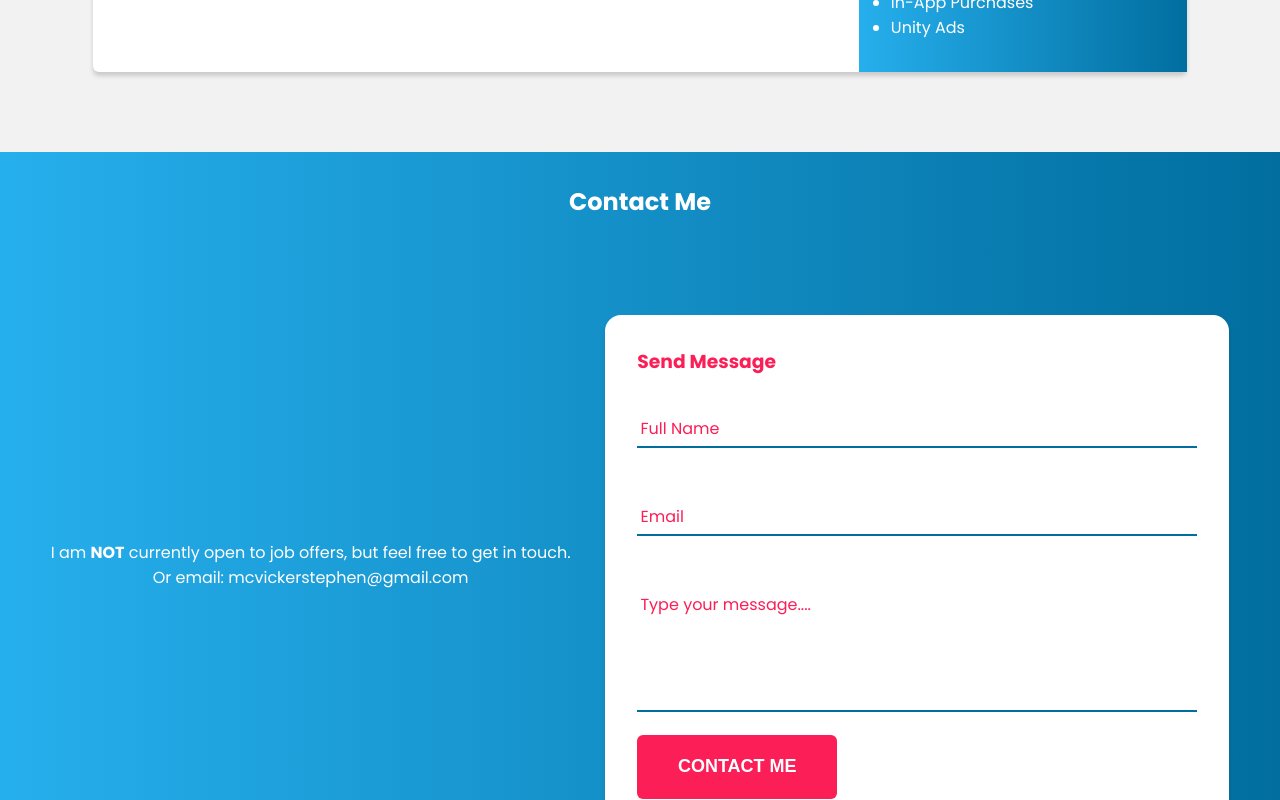
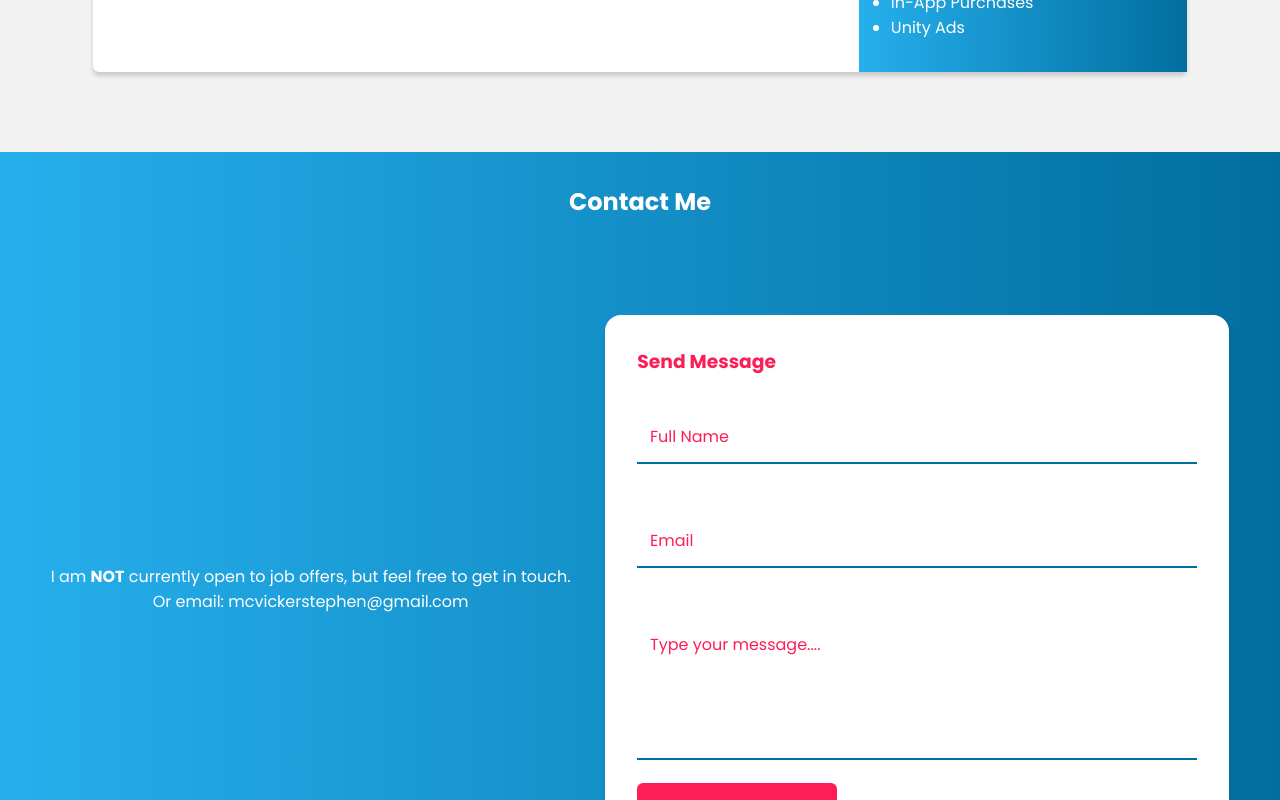
Before and after one commit to NeoDragonCP/portfolio, a React (Create React App) app: page / in a window 1280 px wide. Shown: the part 4577-5377 px from the top of the page. Built offline with nearby package versions, Linux system fonts and the light colour scheme.

Commit message:
Fixed CSS to check if a value has been input to display label correctly

```diff
--- a/src/App.js
+++ b/src/App.js
@@ -62,7 +62,7 @@ const themeColors = {
 
   purple: "#6A2C70",
   orange: "#FF7700",
-  mintgreen: "#16C79E",
+  mintgreen: "#04b07e",
 
   white: "#FFFFFF",
   gray: "#F2F2F2",
--- a/src/site-components/ContactMe.jsx
+++ b/src/site-components/ContactMe.jsx
@@ -52,7 +52,7 @@ const InputBox = styled.div`
   input,
   textarea {
     width: 100%;
-    padding: 0.5rem 0 0.5rem 0.3rem;
+    padding: 1rem;
     margin: 1rem 0;
     border: none;
     border-bottom: 2px solid ${(props) => props.colorBlue || "yellow"};
@@ -65,8 +65,8 @@ const InputBox = styled.div`
 
   label {
     position: absolute;
-    left: 0;
-    padding: 0.5rem 0;
+    left: .6rem;
+    padding: 1rem 0;
     margin: 1rem 0 0 0.2rem;
     pointer-events: none;
     transition: all 0.3s;
@@ -75,13 +75,17 @@ const InputBox = styled.div`
   }
 
   input:focus ~ label,
+  input:not([value=""])~ label,
+  textarea:focus ~ label{
+    font-size: 0.8rem;
+    transform: translateY(-2.5rem);
+  }
+
   input:valid ~ label,
-  textarea:focus ~ label,
-  textarea:valid ~ label {
+   textarea:valid ~ label {
     color: #04b07e;
-    font-size: 0.8rem;
-    transform: translateY(-2rem);
   }
+
   input:invalid ~ label,
   textarea:invalid ~ label {
     color: ${(props) => props.colorRed || "red"};
```
